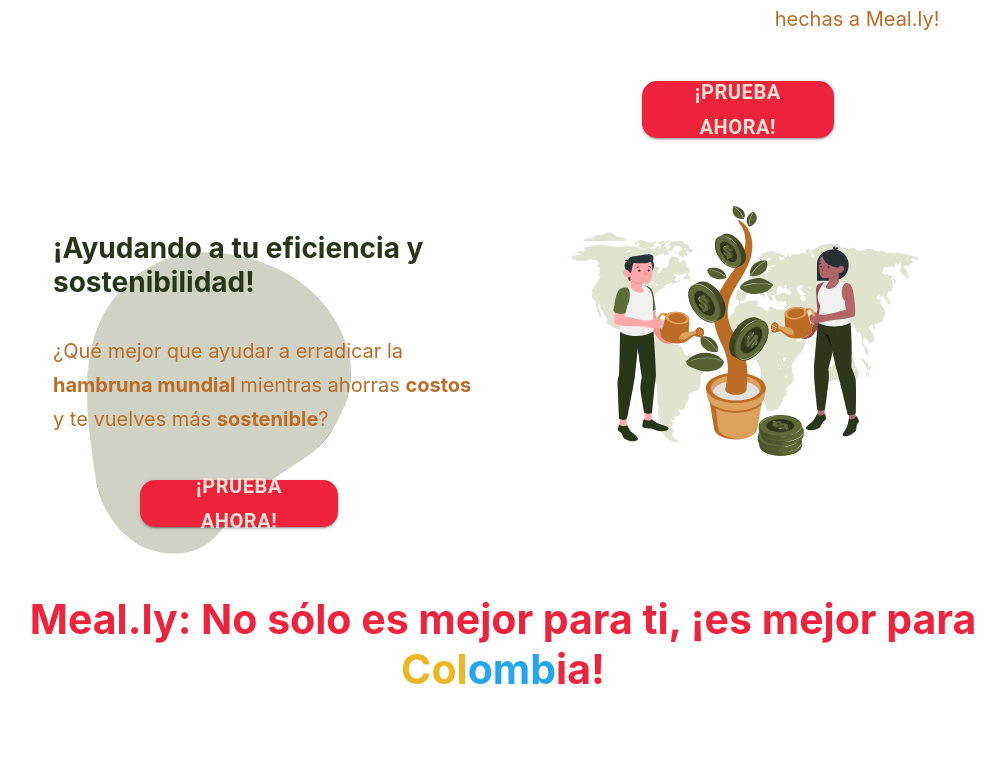
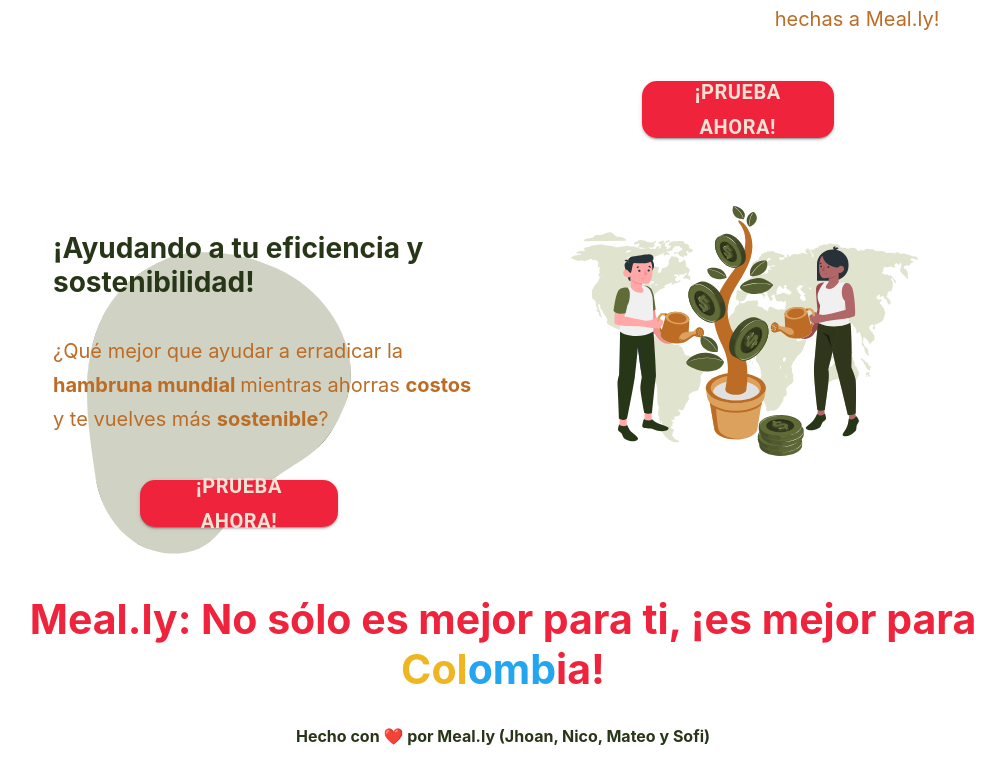
Before and after one commit to meally/meally.github.io, a React (Create React App) app: page / in a window 1280 px wide. Shown: the part 1468-2230 px from the top of the page, without its empty margins (137-1142 px from the left). Before the commit the page ends 2189 px from the top, so only its background shows below. Built offline with nearby package versions, Linux system fonts and the light colour scheme.

Commit message:
Contacto y footer

```diff
--- /dev/null
+++ b/src/Landing/Components/Footer.css
@@ -0,0 +1,10 @@
+
+.footer-text {
+    text-align: center;
+    /* color: #868e96; */
+    font-weight: bold;
+  }
+
+  .footer-div {
+    margin-top: 2rem;
+  }
--- /dev/null
+++ b/src/Landing/Components/Footer.js
@@ -0,0 +1,13 @@
+
+import React from "react";
+import "./Footer.css";
+
+export default function Footer(props) {
+  return (
+    <div className="footer-div">
+        <p className="footer-text" style={{ color: props.theme.dark }}>
+          Hecho con <span role="img">❤️</span> por Meal.ly (Jhoan, Nico, Mateo y Sofi)
+        </p>
+    </div>
+  );
+}
--- a/src/Landing/Components/FormContacto.js
+++ b/src/Landing/Components/FormContacto.js
@@ -1,6 +1,6 @@
 import React from 'react';
 import {useMediaQuery,useTheme} from '@material-ui/core'
-
+import Footer from './Footer.js'
 
 export default function FormContacto(props) {
     const theme = useTheme();
@@ -12,6 +12,7 @@
         {border:"none", maxWidth:"100%", maxHeight:"100%", marginTop:"-10%"}}
         allowFullScreen={true}
         />
+        <div style={{marginTop:"-3%"}}><Footer theme={theme}/></div>
     </div>
     );
   }
--- a/src/Landing/Pages/Contacto/Contacto.js
+++ b/src/Landing/Pages/Contacto/Contacto.js
@@ -8,6 +8,6 @@
   return(
     <FormContacto
     src={"https://docs.google.com/forms/d/e/1FAIpQLSem6L1OjOy2vefJmRp-R4nk8Hf7AQBwemVuVBCsS-vsB7T5Tw/viewform?embedded=true"}
-     height={"1200px"} width={"100%"} title={"Contacto Meal.ly empresas"} />
+     height={"1150px"} width={"100%"} title={"Contacto Meal.ly empresas"} />
   );
 }
--- a/src/Landing/Pages/WelcomePage/WelcomePage.js
+++ b/src/Landing/Pages/WelcomePage/WelcomePage.js
@@ -7,6 +7,7 @@
 import Mission1 from '../Mission/Mission1.js'
 import Mission2 from '../Mission/Mission2.js'
 import Mission3 from '../Mission/Mission3.js'
+import Footer from '../../Components/Footer.js'
 require('typeface-m-plus-rounded-1c');
 
 const useStyles = makeStyles((theme) => ({
@@ -52,6 +53,7 @@
                 <h1 className ="FraseFinal" style={{ color: theme.highlight, textAlign: "center"}}>Meal.ly: No sólo es mejor para ti, ¡es mejor para
                 <span style={{color: "#EFB623"}}> Col</span><span style={{color: "#23A6EF"}}>omb</span>ia! </h1>
         </Grid>
+        <Footer theme={theme}/>
 
     </div>);
 }
```
